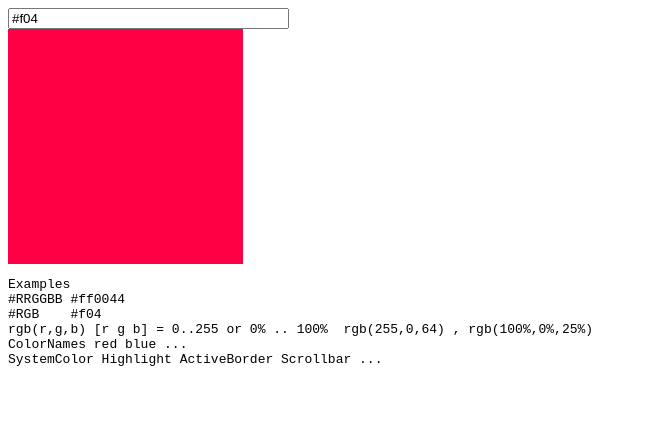
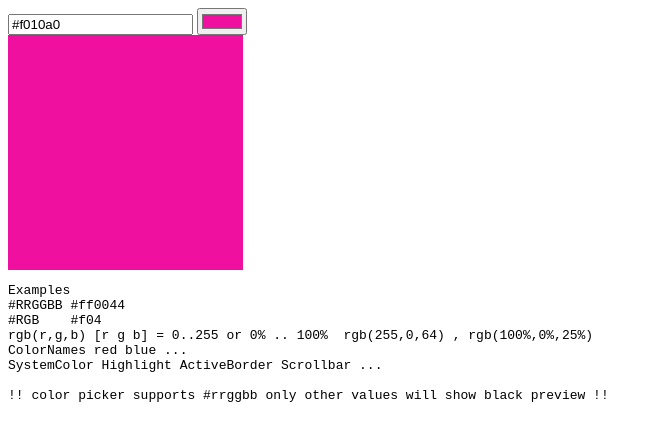
Before and after one commit to kfessel/JS-helpers, a plain HTML site: page colorcheck.html in a window 1280 px wide. Shown: the whole page, without its empty margins (0-661 px from the left). Drawn offline with Linux system fonts and the light colour scheme.

Commit message:
maintainace, add colorpicker to colorcheck
renamed testLS.htm to testLS.html

maked sags mit google as not working

```diff
--- a/colorcheck.html
+++ b/colorcheck.html
@@ -6,12 +6,14 @@
 function colorupdate()
 {
 	document.getElementById('colorbox').style['background-color']=document.getElementById('code').value;
-
+	document.getElementById('colorselect').value=document.getElementById('code').value;
 }
 </script>
 </head>
 <body onload="colorupdate()">
-<input id='code' type="text" name="VHex" size="32" oninput="javascript:colorupdate()" onchange="javascript:colorupdate()" value='#f04' />
+<input id='code' type="text" size="20" oninput="javascript:colorupdate()" onchange="javascript:colorupdate()" value='#f010a0' />
+<input id='colorselect' type="color" onchange="document.getElementById('code').value=this.value;colorupdate()"/>
+
 <div style="position: relative;width:32ex;height:32ex;" id="colorbox"> </div>
 <pre>
 Examples
@@ -20,6 +22,8 @@ Examples
 rgb(r,g,b) [r g b] = 0..255 or 0% .. 100%  rgb(255,0,64) , rgb(100%,0%,25%)
 ColorNames red blue ...
 SystemColor Highlight ActiveBorder Scrollbar ...
+
+!! color picker supports #rrggbb only other values will show black preview !!
 </pre>
 </body>
 </html>
```
Also changed, not shown: index.html (+2 -1 lines), testLS.html (renamed from testLS.htm).
